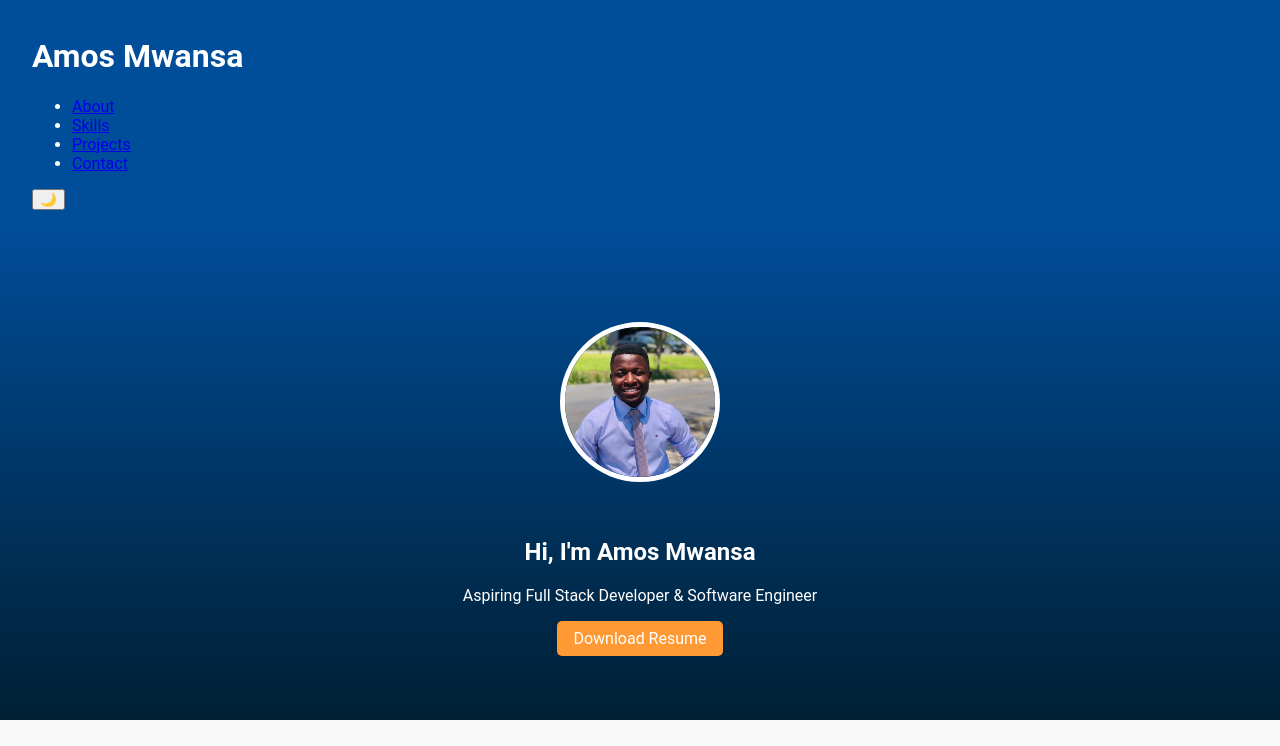
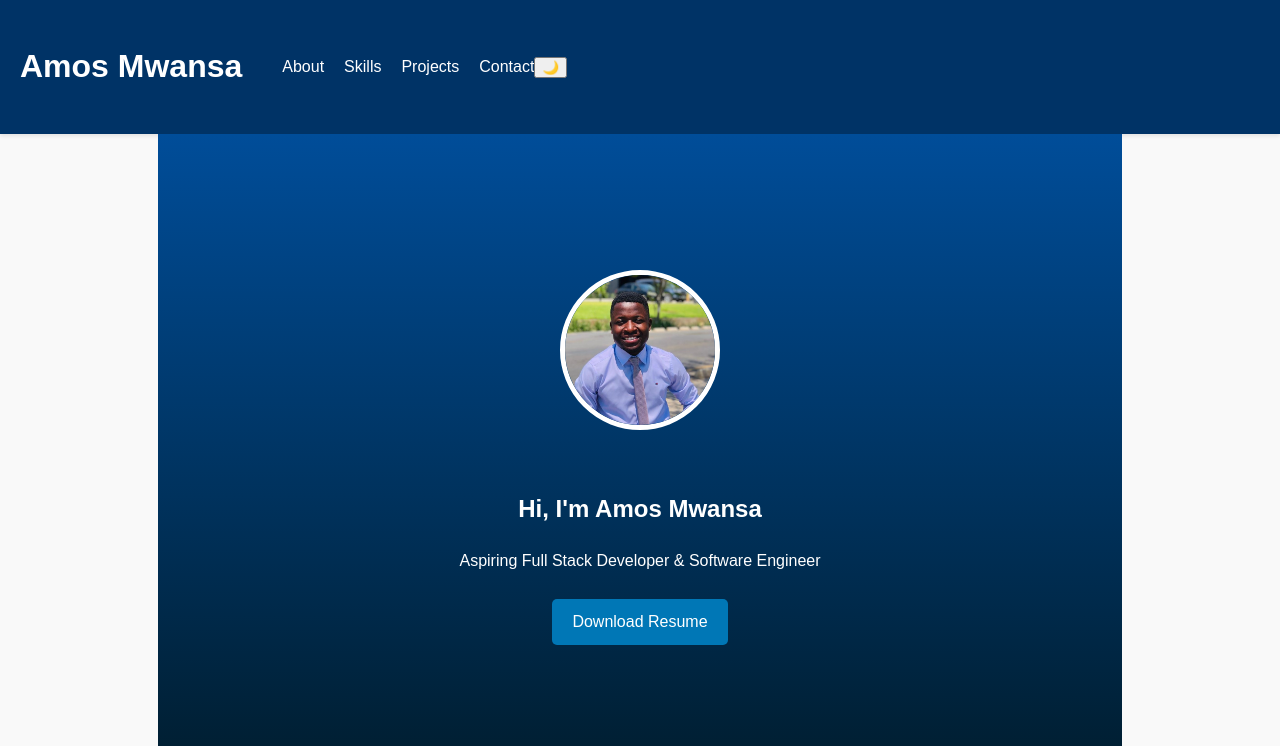
Before and after one commit to ABmwansa/ABmwansa.github.io, a plain HTML site: page index.html in a window 1280 px wide. Shown: the top 746 px of the page. Drawn offline with nearby package versions, Linux system fonts and the light colour scheme.

Commit message:
Update index.html

```diff
--- a/index.html
+++ b/index.html
@@ -1,14 +1,102 @@
 <!DOCTYPE html>
 <html lang="en">
 <head>
-    <meta charset="UTF-8">
-    <meta name="viewport" content="width=device-width, initial-scale=1.0">
+  <meta charset="UTF-8" />
+  <meta name="viewport" content="width=device-width, initial-scale=1.0"/>
   <title>Amos Mwansa | Portfolio</title>
-    <link rel="stylesheet" href="styles.css">
-    <link rel="stylesheet" href="https://cdnjs.cloudflare.com/ajax/libs/aos/2.3.4/aos.css">
-    <link rel="icon" href="profile.png" type="image/x-icon">
+  <link rel="stylesheet" href="styles.css" />
+  <link rel="stylesheet" href="https://cdnjs.cloudflare.com/ajax/libs/aos/2.3.4/aos.css" />
+  <link rel="icon" href="profile.png" type="image/x-icon" />
+  <style>
+    /* Fallback quick styling if styles.css fails */
+    body {
+      font-family: Arial, sans-serif;
+      margin: 0;
+      padding: 0;
+      line-height: 1.6;
+      background-color: #f9f9f9;
+      color: #333;
+    }
+
+    header {
+      background-color: #003366;
+      color: #fff;
+      padding: 20px;
+    }
+
+    .nav-container {
+      display: flex;
+      justify-content: space-between;
+      align-items: center;
+      flex-wrap: wrap;
+    }
+
+    nav ul {
+      list-style: none;
+      display: flex;
+      gap: 20px;
+    }
+
+    nav ul li a {
+      color: #fff;
+      text-decoration: none;
+    }
+
+    .hero-container {
+      text-align: center;
+      padding: 40px 20px;
+    }
+
+    .profile-picture {
+      width: 150px;
+      border-radius: 50%;
+    }
+
+    .btn {
+      display: inline-block;
+      padding: 10px 20px;
+      background: #0077b6;
+      color: #fff;
+      text-decoration: none;
+      border-radius: 5px;
+      margin-top: 10px;
+    }
+
+    section {
+      padding: 40px 20px;
+      max-width: 900px;
+      margin: auto;
+    }
+
+    .skill-categories {
+      display: flex;
+      justify-content: space-between;
+      flex-wrap: wrap;
+    }
+
+    .skill-category {
+      flex: 1;
+      margin: 10px;
+    }
+
+    .project-card {
+      margin-bottom: 20px;
+      border: 1px solid #ddd;
+      padding: 20px;
+      border-radius: 8px;
+      background-color: #fff;
+    }
+
+    footer {
+      text-align: center;
+      padding: 20px;
+      background: #003366;
+      color: #fff;
+    }
+  </style>
 </head>
 <body>
+
 <header id="top">
   <div class="nav-container">
     <h1>Amos Mwansa</h1>
@@ -23,10 +111,11 @@
     <button id="darkModeToggle">🌙</button>
   </div>
 </header>
+
 <main>
   <section id="hero">
     <div class="hero-container">
-                <img src="amos.jpg" alt="Amos Mwansa" class="profile-picture">
+      <img src="amos.jpg" alt="Amos Mwansa" class="profile-picture" />
       <h2>Hi, I'm Amos Mwansa</h2>
       <p>Aspiring Full Stack Developer & Software Engineer</p>
       <a href="resume.pdf" download="Amos_Mwansa_Resume.pdf" class="btn">Download Resume</a>
@@ -63,11 +152,18 @@
   <section id="projects">
     <div class="projects-container" data-aos="fade-up">
       <h2>Projects</h2>
+
       <div class="project-card">
-                    <h3 href ="www.zamace.co.com">Zamace Digital Platform</h3>
+        <h3>nas-taj website</h3>
         <p>Developed with Afrocentec Software Company</p>
-                    <a href ="www.zamace.co.com"class="btn">View Project</a>
+        <a href="https://www.nas-taj.com" target="_blank" class="btn">View Project</a>
       </div>
+      <div class="project-card">
+        <h3>Zamace Digital Platform</h3>
+        <p>Developed with Afrocentec Software Company</p>
+        <a href="https://www.zamace.co.zm" target="_blank" class="btn">View Project</a>
+      </div>
+
       <div class="project-card">
         <h3>Pharmacy Inventory System</h3>
         <p>University project managing inventory for pharmacies.</p>
@@ -83,7 +179,7 @@
       <ul>
         <li>📧 Email: <a href="mailto:mwansaamos4@gmail.com">mwansaamos4@gmail.com</a></li>
         <li>📞 Phone: +260 979 235 167</li>
-                    <li>🔗 LinkedIn: <a href="https://linkedin.com/in/amos-mwansa-9b9b76257">My LinkedIn</a></li>
+        <li>🔗 LinkedIn: <a href="https://linkedin.com/in/amos-mwansa-9b9b76257" target="_blank">My LinkedIn</a></li>
       </ul>
     </div>
   </section>
@@ -98,5 +194,6 @@
 <script>
   AOS.init();
 </script>
+
 </body>
 </html>
```
Lines whose indentation alone changed are shown as unchanged.
